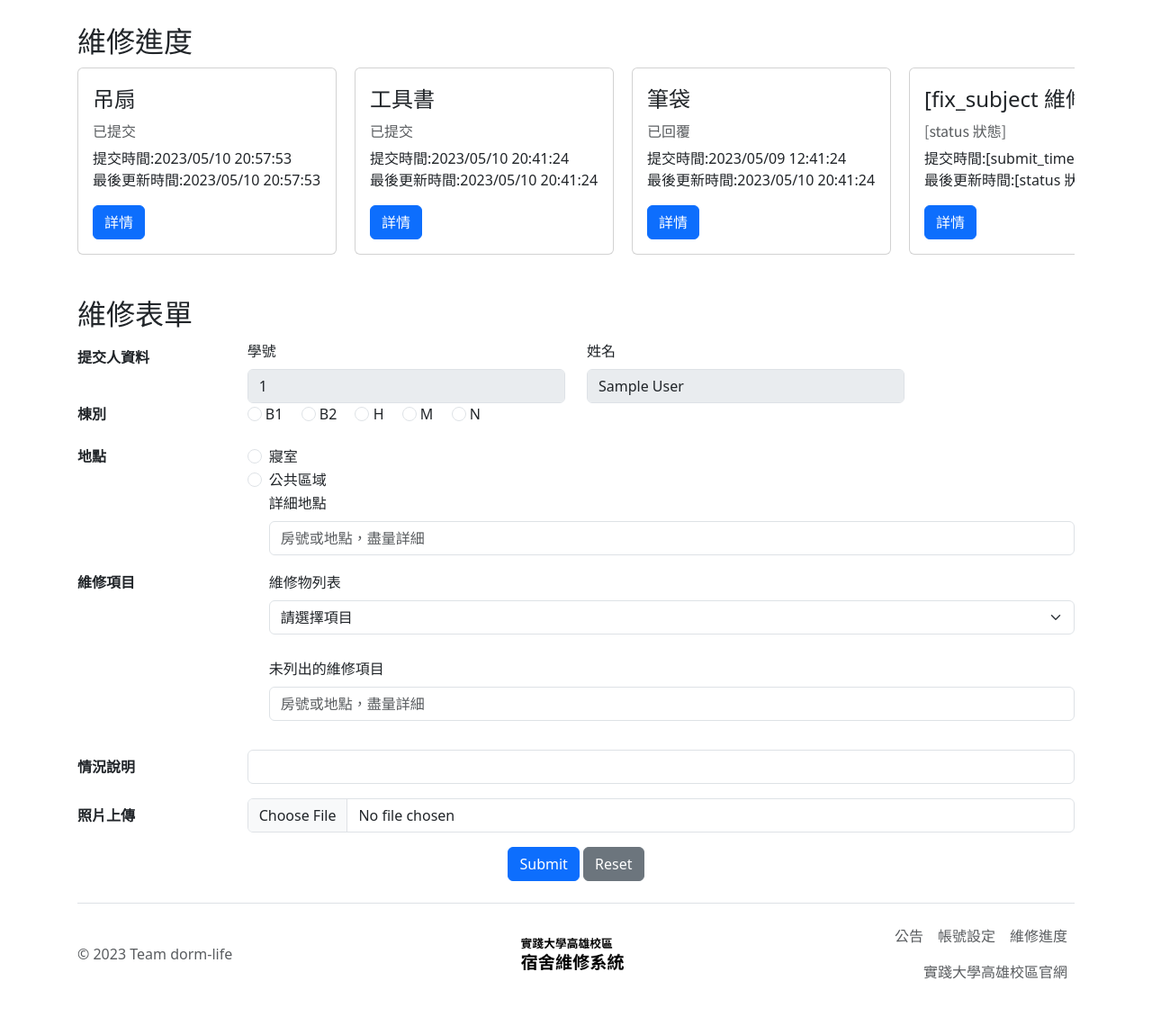
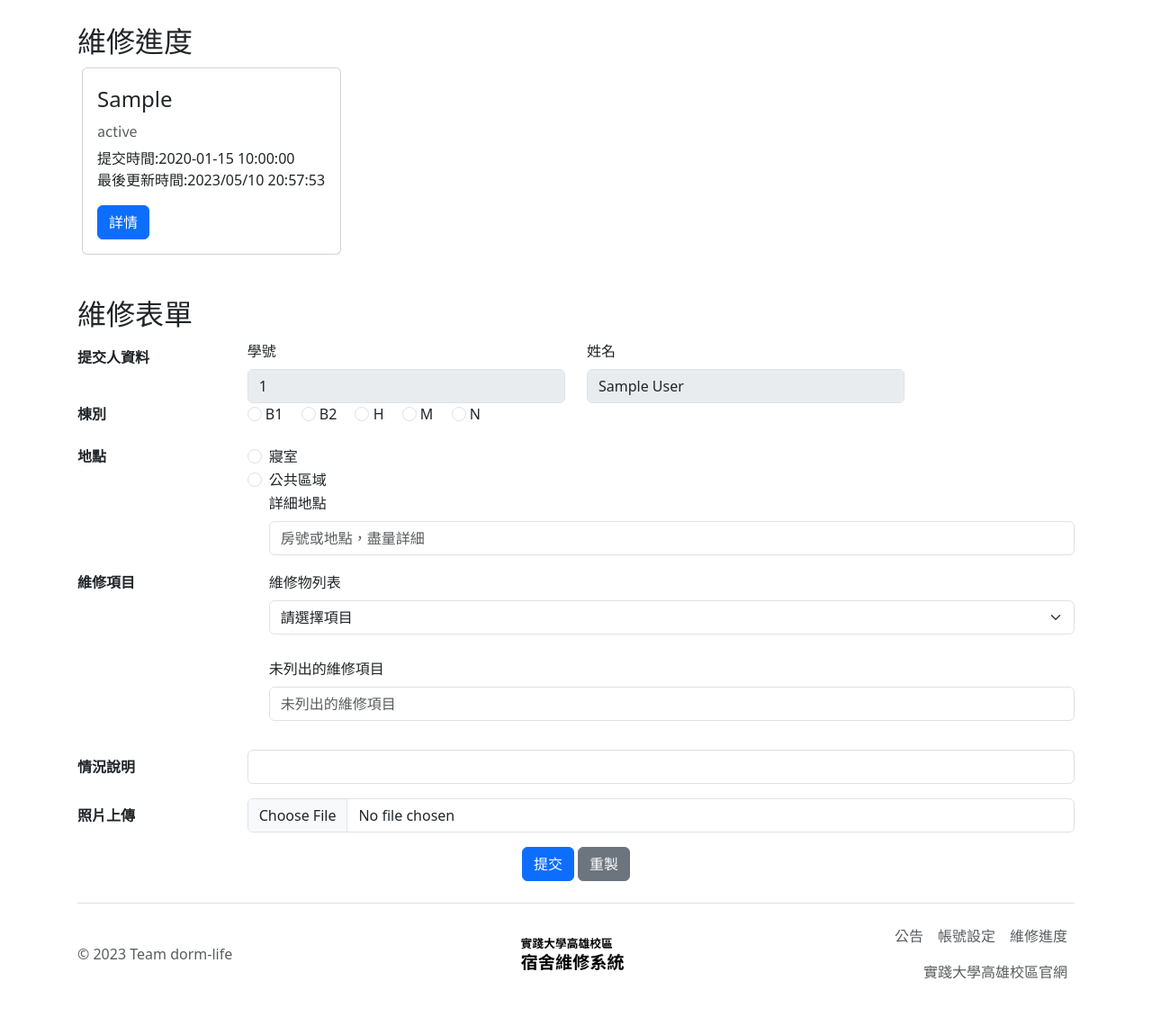
Before and after one commit to Ben-css/web_flask, a Flask app: page /form in a window 1280 px wide. Shown: the part 62-1202 px from the top of the page at 90% size. Run offline with Flask 3, Linux system fonts and the light colour scheme; the visitor is signed in with stand-in values (Sample User, id 1); a database or web service that is not in the repository returns one stand-in record (values such as "Sample title"); some libraries are stand-ins or nearby versions.

Commit message:
表單填寫功能&維修進度(初版)

```diff
--- a/app.py
+++ b/app.py
@@ -35,6 +35,7 @@ app = Flask(
 )
 bootstrap = Bootstrap(app)
 moment = Moment(app)
+# 設定session key
 app.secret_key = "Hello World"
 
 # 首頁
@@ -95,7 +96,7 @@ def signin():
     session["name"] = result["name"]
     # session["number"] = result["number"]
     # print(session['student_id'])
-    return redirect("/member")
+    return redirect("/form")
 
 # 會員頁
 @app.route("/member")
@@ -112,18 +113,27 @@ def member():
         return redirect("/")
 
 # 表單頁
-@app.route("/form")
+@app.route("/form",methods=["GET"])
 def form():
     # form = MyForm()
     # 如果student_id在session才能登入
     if "student_id" in session:
+        student_id=session.get('student_id')
+        collection = db.forms
+        form_list =  list(collection.find({"student_id": student_id}).sort("submit_at", pymongo.DESCENDING))
+
+        for student in form_list:
+            student["_id"] = str(student["_id"])
+
+        # print(form_list)
         return render_template("form.html",
         #    form=form,
             name=session.get('name'),
             student_id=session.get('student_id'),
+            form_list=form_list
             )
     else:
-        return redirect("/")
+        return redirect("/error?msg=未進行登入，請先登入")
 
 
 # 進度表
@@ -147,14 +157,14 @@ def form():
 #             continue
 #         len += 1
 #         # itemvalue.append(items['fix_items'])
-#         # subtime.append(items['submitime'])
+#         # subtime.append(items['submit_at'])
 #         # status.append(items['status'])
 #         progress.append([
 #             items['fix_items'],
 #             items['dorms'],
 #             items['place'],
 #             items['number'],
-#             items['submitime'],
+#             items['submit_at'],
 #             items['explain'],
 #             items['status'],
 #             items['other_fix_items'],
@@ -170,41 +180,51 @@ def form():
 
 
 # 表單驗證、儲存
-@app.route('/submit_form', methods=['POST'])
+@app.route('/submit_form',methods=["POST"])
 def submit_form():
     # form = MyForm()
 
     twtime = pytz.timezone('Asia/Taipei')
     twtime = datetime.now(twtime)
-    submitime = twtime.strftime("%Y.%m.%d %H:%M:%S")
+    submit_at = twtime.strftime("%Y.%m.%d %H:%M")
 
     if request.method == "POST":
         student_id = session['student_id']
         name = session['name']
-        number = session['number']
+        # number = session['number']
         dorms = request.form["dorm"]
-        place = request.form["place"]
+        location = request.form["location"]
         fix_items = request.form["fix_items"]
         other_fix_items = request.form["other_fix_items"]
-        explain = request.form["explain"]
+        fix_explain = request.form["fix_explain"]
         # 進度說明預設為空
         progress_explain = ""
 
-        print(request.form)
+        # print(request.form)
         # print(dorm)
 
         forms = db.forms
+        # default_values = {
+        #     "dorms": "未提供",
+        #     "number": 0,
+        #     "location": "未提供",
+        #     "fix_items": "未提供",
+        #     "other_fix_items": "未提供",
+        #     "fix_explain": "未提供",
+        #     "status": "待確認",
+        #     "progress_explain": "未提供"
+        # }
         forms.insert_one({
             "student_id": student_id,
             "name": name,
-            "dorms": dorms,
-            "number": number,
-            "place": place,
+            # "dorms": dorms,
+            # "number": number,
+            "location": location,
             "fix_items": fix_items,
             "other_fix_items": other_fix_items,
-            "explain": explain,
+            "fix_explain": fix_explain,
             "status": "待確認",
-            "submitime": submitime,
+            "submit_at": submit_at,
             "progress_explain": progress_explain
         })
         # 不需要==
@@ -223,7 +243,8 @@ def submit_form():
 
     # 記得重新導向回/member !!
     # 不然用render_template("/member",form=form)會被導到/forms
-    return redirect(url_for('member'))
+    return redirect('/form')
+# redirect(url_for('member'))
 
 
 # 管理員登入
@@ -307,7 +328,7 @@ def  fix_page():
     for items in result:
         len += 1
         # itemvalue.append(items['fix_items'])
-        # subtime.append(items['submitime'])
+        # subtime.append(items['submit_at'])
         # status.append(items['status'])
         fixlist.append([
             items['dorms'],
@@ -316,7 +337,7 @@ def  fix_page():
             items['place'],
             items['number'],
             items['status'],
-            items['submitime'],
+            items['submit_at'],
             items['explain'],
             items['other_fix_items'],
             items['progress_explain']])
@@ -334,7 +355,7 @@ def  fix_page():
 def fixlist_change():
     twtime = pytz.timezone('Asia/Taipei')
     twtime = datetime.now(twtime)
-    changetime = twtime.strftime("%Y.%m.%d %H:%M:%S")
+    changetime = twtime.strftime("%Y.%m.%d %H:%M")
 
     if request.method == "POST":
         time = request.form["status"]
@@ -349,7 +370,7 @@ def fixlist_change():
         # 找到要修改的fixform
         # result = forms.update_one({
         #     "$and": [
-        #     {"submitime": time},
+        #     {"submit_at": time},
         #     {"name": name},
         # ],"$set":{
         #     "status"
@@ -371,7 +392,7 @@ def error():
 def signout():
     del session['name']
     del session['student_id']
-    del session["number"]
+    # del session["number"]
     return redirect("/")
 
 @app.route("/manager_signout")
--- a/templates/form.html
+++ b/templates/form.html
@@ -41,58 +41,33 @@
         <div class="container px-3">
             <h2>維修進度</h2>
             <div class="progress-scoller">
-                <div class="card" style="width: 18rem;">
-                    <!-- <img src="images/ceiling-fan.jpg" class="card-img-top" alt="..."> -->
-                    <div class="card-body">
-                        <legend class="card-title">吊扇</legend>
-                        <h6 class="card-subtitle mb-2 text-muted">已提交</h6>
-                        <p class="card-text">提交時間:2023/05/10 20:57:53<br>最後更新時間:2023/05/10 20:57:53</p>
-                        <a href="#" class="btn btn-primary">詳情</a>
+                {% for progress in form_list %}
+                    <div class="card" style="width: 18rem; margin-left: 5px;">
+                        <!-- <img src="images/ceiling-fan.jpg" class="card-img-top" alt="..."> -->
+                        <div class="card-body">
+                            <legend class="card-title">{{ progress.fix_items }}</legend>
+                            <h6 class="card-subtitle mb-2 text-muted">{{ progress.status }}</h6>
+                            <p class="card-text">提交時間:{{ progress.submit_at }}<br>最後更新時間:2023/05/10 20:57:53</p>
+                            <a href="#" class="btn btn-primary">詳情</a>
+                        </div>
                     </div>
-                </div>
-                <div class="card" style="width: 18rem;">
-                    <!-- <img src="images/book.jpg" class="card-img-top" alt="..."> -->
+                {% endfor %}
+                <!-- <div class="card" style="width: 18rem;">
+
                     <div class="card-body">
                         <legend class="card-title">工具書</legend>
                         <h6 class="card-subtitle mb-2 text-muted">已提交</h6>
                         <p class="card-text">提交時間:2023/05/10 20:41:24<br>最後更新時間:2023/05/10 20:41:24</p>
                         <a href="#progress-detail" class="btn btn-primary">詳情</a>
                     </div>
-                </div>
-                <div class="card" style="width: 18rem;">
-                    <!-- <img src="images/pan-bag.jpg" class="card-img-top" alt="..."> -->
-                    <div class="card-body">
-                        <legend class="card-title">筆袋</legend>
-                        <h6 class="card-subtitle mb-2 text-muted">已回覆</h6>
-                        <p class="card-text">提交時間:2023/05/09 12:41:24<br>最後更新時間:2023/05/10 20:41:24</p>
-                        <a href="#" class="btn btn-primary">詳情</a>
-                    </div>
-                </div>
-                <div class="card" style="width: 18rem;">
-                    <!-- <img src="images/man-holding-flower.png" class="card-img-top" alt="..."> -->
-                    <div class="card-body">
-                        <legend class="card-title">[fix_subject 維修物品]</legend>
-                        <h6 class="card-subtitle mb-2 text-muted">[status 狀態]</h6>
-                        <p class="card-text">提交時間:[submit_time 提交時間]<br>最後更新時間:[status 狀態]</p>
-                        <a href="#" class="btn btn-primary">詳情</a>
-                    </div>
-                </div>
-                <div class="card" style="width: 18rem;">
-                    <!-- <img src="images/gibu.jpg" class="card-img-top" alt="..."> -->
-                    <div class="card-body">
-                        <legend class="card-title">[fix_subject 維修物品]</legend>
-                        <h6 class="card-subtitle mb-2 text-muted">[status 狀態]</h6>
-                        <p class="card-text">提交時間:[submit_time 提交時間]<br>最後更新時間:[status 狀態]</p>
-                        <a href="#" class="btn btn-primary">詳情</a>
-                    </div>
-                </div>
+                </div> -->
             </div>
         </div>
     </section>
     <section id="report">
         <div class="container px-3">
             <h2>維修表單</h2>
-            <form>
+            <form action="/submit_form" method="post">
                 <div class="row md-3">
                     <label class="col-md-2 col-form-label">提交人資料</label>
                     <div class="col-md-4">
@@ -108,24 +83,24 @@
                     <legend class="col-form-label col-sm-2 pt-0">棟別</legend>
                     <div class="col-sm-8">
                         <div class="form-check-inline">
-                            <input class="form-check-input" type="radio" name="dromtype" id="dromtype1" value="B1">
-                            <label class="form-check-label" for="dromtype1">B1</label>
+                            <input class="form-check-input" type="radio" name="dorm" id="dorm_1" value="B1">
+                            <label class="form-check-label" for="dorm_1">B1</label>
                         </div>
                         <div class="form-check-inline">
-                            <input class="form-check-input" type="radio" name="dromtype" id="dromtype2" value="B2">
-                            <label class="form-check-label" for="dromtype2">B2</label>
+                            <input class="form-check-input" type="radio" name="dorm" id="dorm_2" value="B2">
+                            <label class="form-check-label" for="dorm_2">B2</label>
                         </div>
                         <div class="form-check-inline">
-                            <input class="form-check-input" type="radio" name="dromtype" id="dromtype3" value="H">
-                            <label class="form-check-label" for="dromtype3">H</label>
+                            <input class="form-check-input" type="radio" name="dorm" id="dorm_3" value="H">
+                            <label class="form-check-label" for="dorm_3">H</label>
                         </div>
                         <div class="form-check-inline">
-                            <input class="form-check-input" type="radio" name="dromtype" id="dromtype4" value="M">
-                            <label class="form-check-label" for="dromtype4">M</label>
+                            <input class="form-check-input" type="radio" name="dorm" id="dorm_4" value="M">
+                            <label class="form-check-label" for="dorm_4">M</label>
                         </div>
                         <div class="form-check-inline">
-                            <input class="form-check-input" type="radio" name="dromtype" id="dromtype5" value="N">
-                            <label class="form-check-label" for="dromtype5">N</label>
+                            <input class="form-check-input" type="radio" name="dorm" id="dorm_5" value="N">
+                            <label class="form-check-label" for="dorm_5">N</label>
                         </div>
                     </div>
                 </fieldset>
@@ -133,16 +108,16 @@
                     <legend class="col-form-label col-sm-2 pt-0">地點</legend>
                     <div class="col-sm-10">
                         <div class="col form-check">
-                            <input class="form-check-input" type="radio" name="location" id="inroom" required>
+                            <input class="form-check-input" type="radio" name="location" id="inroom" value="寢室" required>
                             <label class="form-check-label" for="inroom">寢室</label>
                         </div>
                         <div class="col form-check">
-                            <input class="form-check-input" type="radio" name="location" id="public" required>
+                            <input class="form-check-input" type="radio" name="location" id="public" value="公共區域" required>
                             <label class="form-check-label" for="public">公共區域</label>
                         </div>
                         <div class="col form-check">
                             <label for="exampleFormControlInput1" class="form-label">詳細地點</label>
-                            <input type="email" class="form-control" id="exampleFormControlInput1" placeholder="房號或地點，盡量詳細">
+                            <input type="text" name="location_detail" class="form-control" id="exampleFormControlInput1" placeholder="房號或地點，盡量詳細">
                         </div>
                     </div>
                 </fieldset>
@@ -151,38 +126,51 @@
                     <div class="col-sm-10">
                         <div class="form-check">
                             <label for="item-list" class="form-label">維修物列表</label>
-                            <select class="form-select" aria-label="Default select example">
+                            <select class="form-select" name="fix_items" aria-label="Default select example">
                                 <option selected>請選擇項目</option>
+                                <!-- <option value="水電">水電</option>
+                                <option value="一般維修項目">一般維修項目</option>
+                                <option value="網路">網路</option> -->
                                 <optgroup label="水電">
-                                    <option value=""></option>
-                                    <option value=""></option>
-                                    <option value=""></option>
+                                    <option value="電燈">電燈</option>
+                                    <option value="插座">插座</option>
+                                    <option value="馬桶">馬桶</option>
+                                </optgroup>
+                                <optgroup label="一般維修項目">
+                                    <option value="門把">門把</option>
+                                    <option value="桌椅">桌椅</option>
+                                    <option value="衣櫃">衣櫃</option>
+                                </optgroup>
+                                <optgroup label="網路">
+                                    <option value="網路接口ˇ">網路接口</option>
                                 </optgroup>
                             </select>
                         </div>
                         <br>
                         <div class="mb-3 form-check">
                             <label for="item-text" class="form-label">未列出的維修項目</label>
-                            <input type="text" class="form-control" id="item-text" placeholder="房號或地點，盡量詳細">
+                            <input type="text" name="other_fix_items" class="form-control" id="item-text" placeholder="未列出的維修項目">
                         </div>
                     </div>
                 </fieldset>
                 <div class="row mb-3">
                     <label for="fix_explain" class="col-sm-2 col-form-label">情況說明</label>
                     <div class="col-sm-10">
-                      <input type="txet" class="form-control" id="fix_explain">
+                      <input type="txet" name="fix_explain" class="form-control" id="fix_explain">
                     </div>
                 </div>
                 <div class="row mb-3">
                     <label for="photo" class="col-sm-2 col-form-label">照片上傳</label>
                     <div class="col-sm-10">
-                        <input type="file" accept="image/*" class="form-control" id="inputGroupFile01">
+                        <input type="file" name="image" accept="image/*" class="form-control" id="inputGroupFile01">
                     </div>
                 </div>
                 <div class="row justify-content-md-center">
                     <div class="col-auto">
-                        <input type="submit" class="btn btn-primary">
-                        <input type="reset" class="btn btn-secondary">
+                        <button type="submit" class="btn btn-primary">提交</button>
+                        <button type="reset" class="btn btn-secondary">重製</button>
+                        <!-- <input type="submit" class="btn btn-primary"> -->
+                        <!-- <input type="reset" class="btn btn-secondary"> -->
                     </div>
                 </div>
             </form>
```
